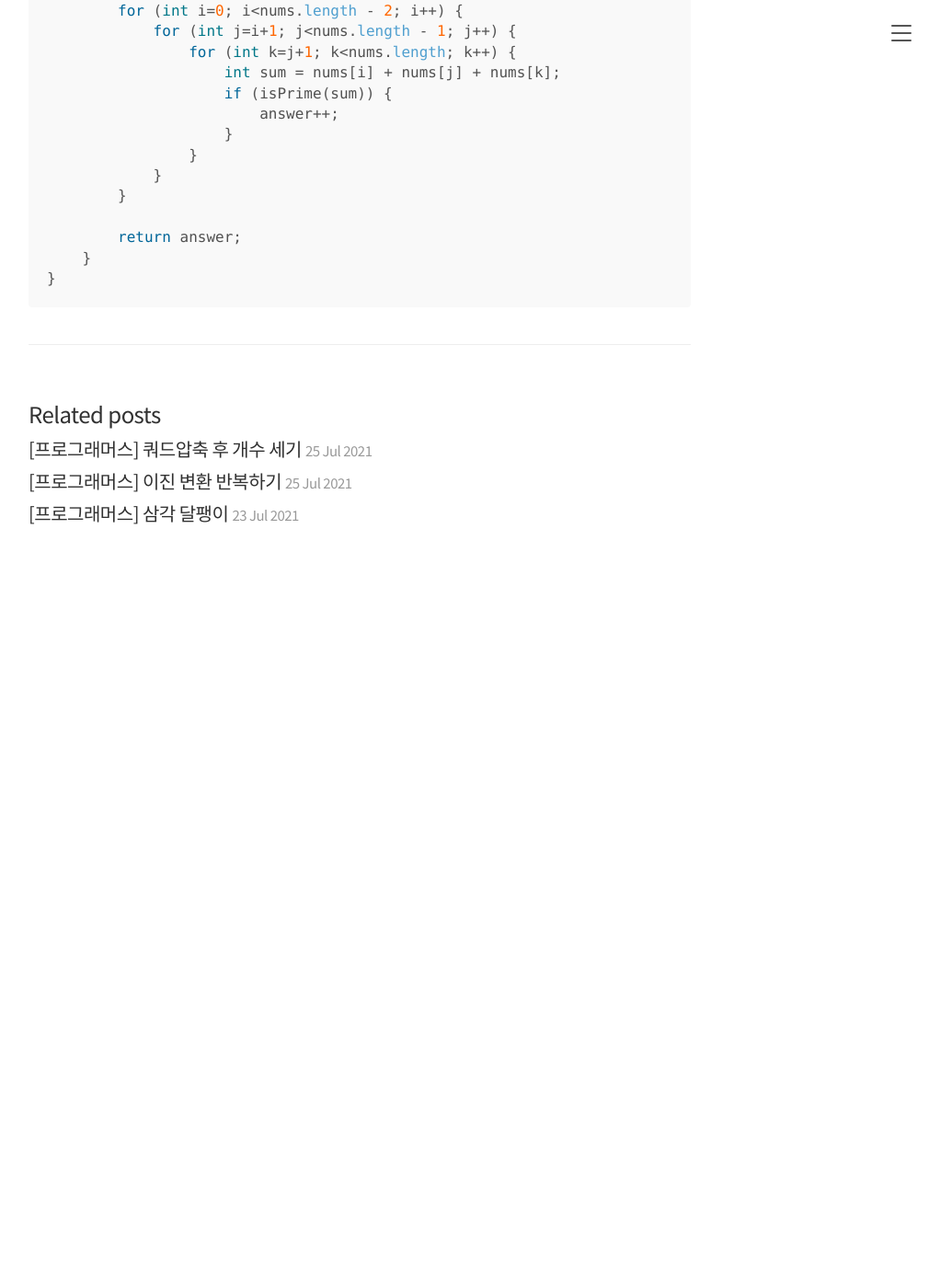
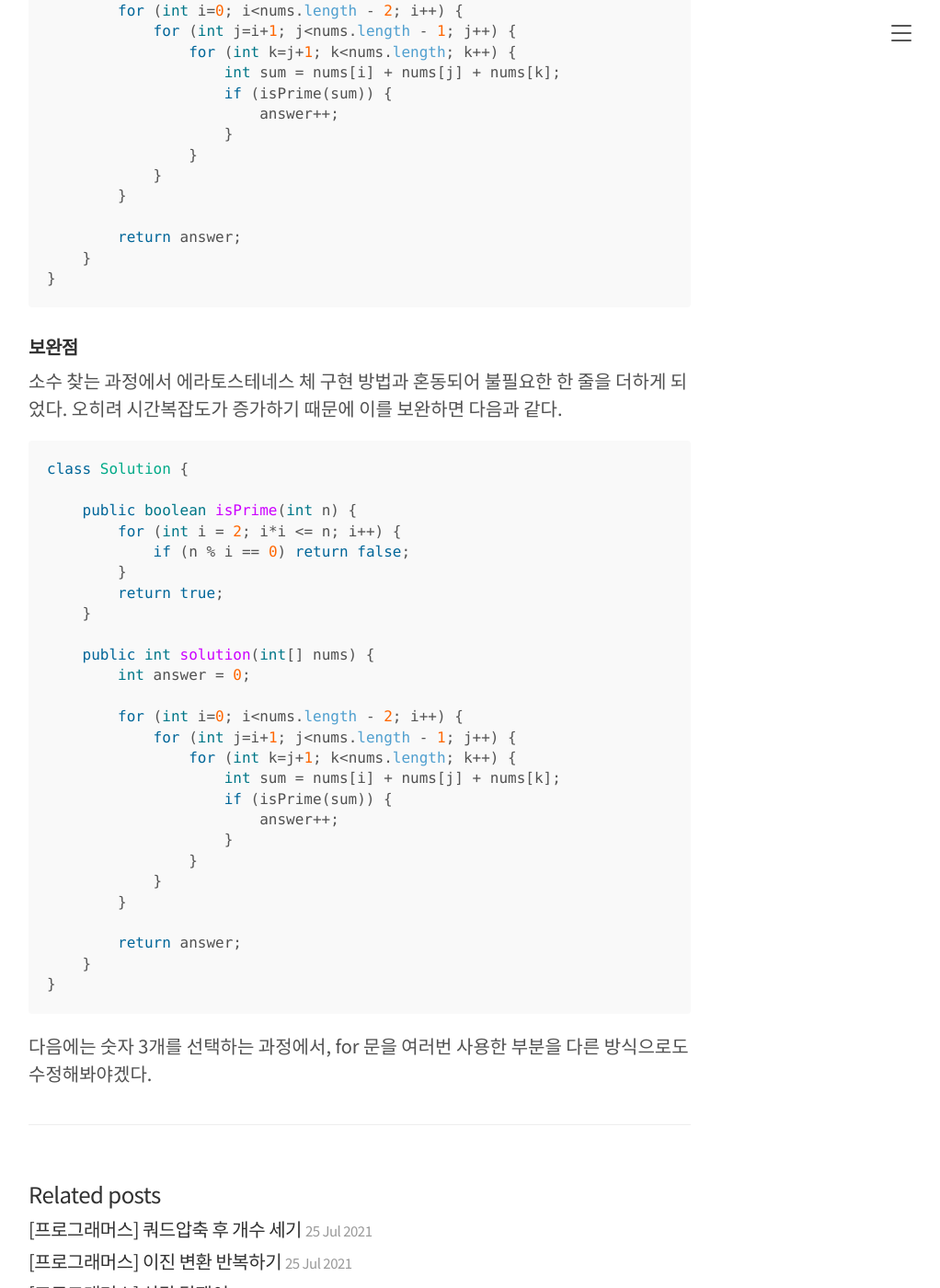
Before and after one commit to seonjuleee/seonjuleee.github.io, a Jekyll site: the page built from _posts/2021/2021-12-07-algorithm-programmers-30.md, in a window 1280 px wide and 1400 px high, scrolled down 1715 px. Shown: the whole window at 92% size, without its empty margins (249-1271 px from the left). Built offline with Jekyll 4.4.1, drawn with Linux system fonts in a browser that asks for light colours; before the commit the page ends 2345 px from its top, so only the background shows below that.

Commit message:
modify post

````diff
--- a/_posts/2021/2021-12-07-algorithm-programmers-30.md
+++ b/_posts/2021/2021-12-07-algorithm-programmers-30.md
@@ -74,3 +74,38 @@ class Solution {
     }
 }
 ```
+
+### 보완점
+
+소수 찾는 과정에서 에라토스테네스 체 구현 방법과 혼동되어 불필요한 한 줄을 더하게 되었다. 오히려 시간복잡도가 증가하기 때문에 이를 보완하면 다음과 같다.
+
+```java
+class Solution {
+
+    public boolean isPrime(int n) {
+        for (int i = 2; i*i <= n; i++) {
+            if (n % i == 0) return false;
+        }
+        return true;
+    }
+
+    public int solution(int[] nums) {
+        int answer = 0;
+
+        for (int i=0; i<nums.length - 2; i++) {
+            for (int j=i+1; j<nums.length - 1; j++) {
+                for (int k=j+1; k<nums.length; k++) {
+                    int sum = nums[i] + nums[j] + nums[k];
+                    if (isPrime(sum)) {
+                        answer++;
+                    }
+                }
+            }
+        }
+
+        return answer;
+    }
+}
+```
+
+다음에는 숫자 3개를 선택하는 과정에서, for 문을 여러번 사용한 부분을 다른 방식으로도 수정해봐야겠다.
````
